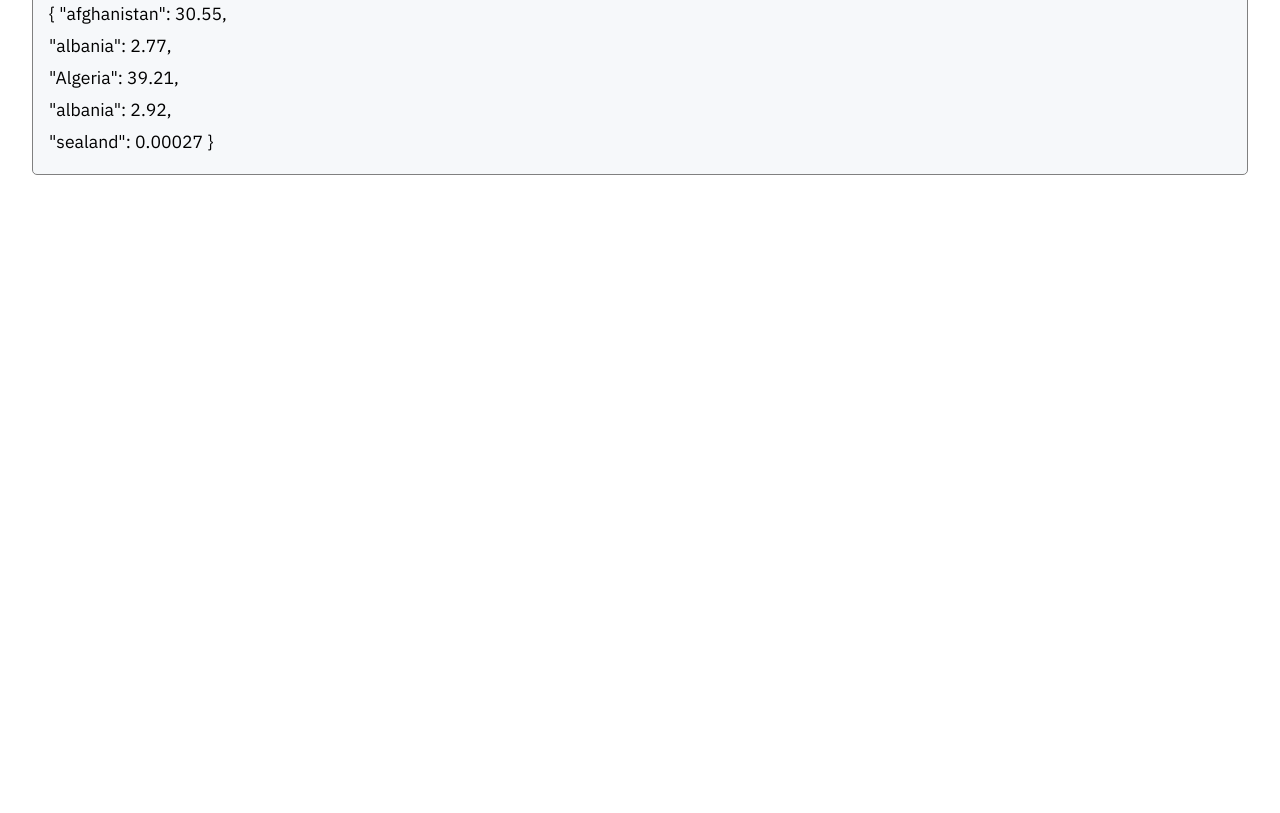
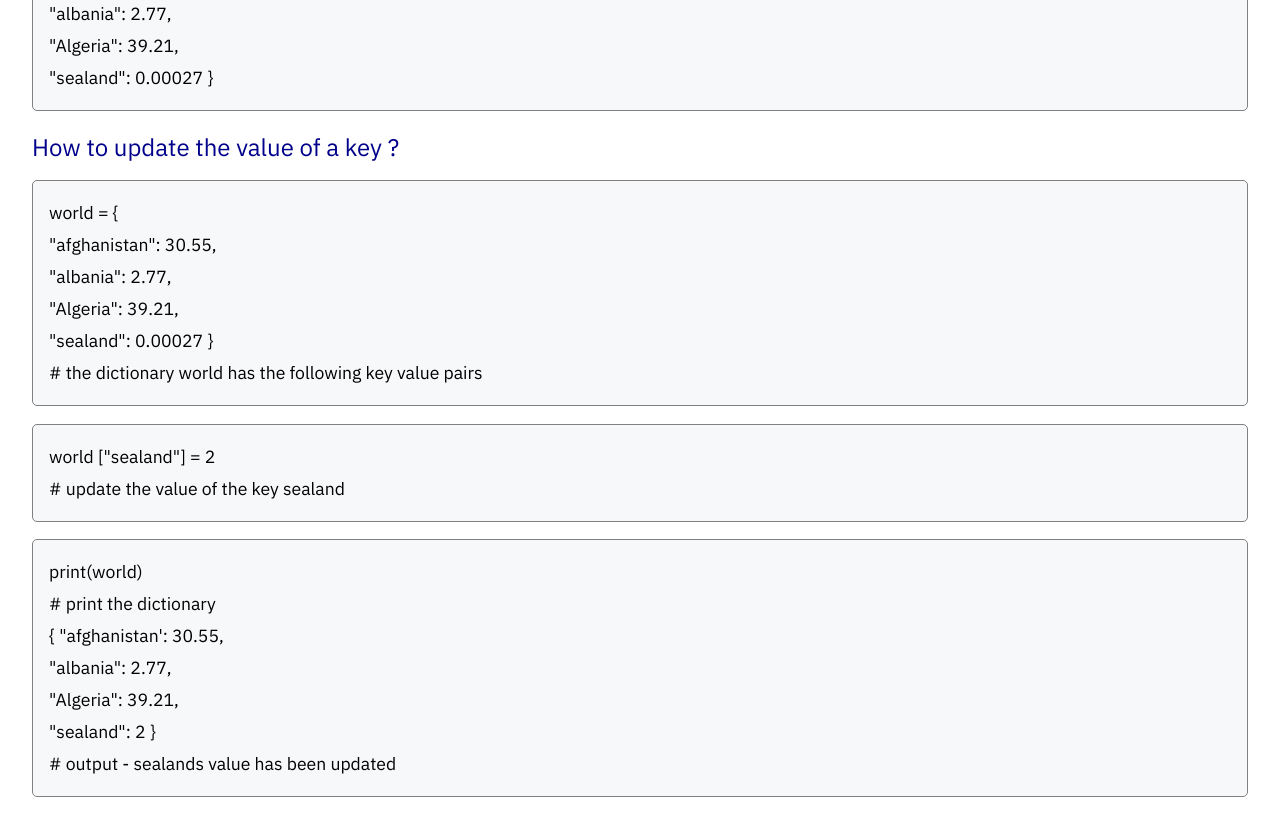
Before and after one commit to Elir-Mahad/notes, a Next.js app: page /intermediate-python in a window 1280 px wide. Shown: the part 9300-10113 px from the top of the page. Before the commit the page ends 9491 px from the top, so only its background shows below. Built offline with nearby package versions, Linux system fonts and the light colour scheme.

Commit message:
content(interpytwo): add the fourth section, remove reptitions

```diff
--- a/components/interpychaps/InterPyTwo.js
+++ b/components/interpychaps/InterPyTwo.js
@@ -99,7 +99,6 @@ function InterPyTwo() {
         "afghanistan": 30.55, <br />
         "albania": 2.77, <br />
         "Algeria": 39.21, <br />
-        "albania": 2.92 <br />
         {"}"} # the dictionary world has the following key value pairs
       </Code>
 
@@ -114,8 +113,34 @@ function InterPyTwo() {
         {"{"} "afghanistan": 30.55, <br />
         "albania": 2.77, <br />
         "Algeria": 39.21, <br />
-        "albania": 2.92, <br />
         "sealand": 0.00027 {"}"}
+      </Code>
+
+      {/* Fourth section below */}
+
+      <SubHeading>How to update the value of a key ? </SubHeading>
+
+      <Code>
+        world = {"{"} <br />
+        "afghanistan": 30.55, <br />
+        "albania": 2.77, <br />
+        "Algeria": 39.21, <br />
+        "sealand": 0.00027 {"}"} <br />
+        # the dictionary world has the following key value pairs <br />
+      </Code>
+
+      <Code>
+        world ["sealand"] = 2 <br />
+        # update the value of the key sealand <br />
+      </Code>
+
+      <Code>
+        print(world) <br />
+        # print the dictionary <br />
+        {"{"} "afghanistan': 30.55, <br />
+        "albania": 2.77, <br />
+        "Algeria": 39.21, <br />
+        "sealand": 2 {"}"} <br /># output - sealands value has been updated
       </Code>
     </div>
   );
```
